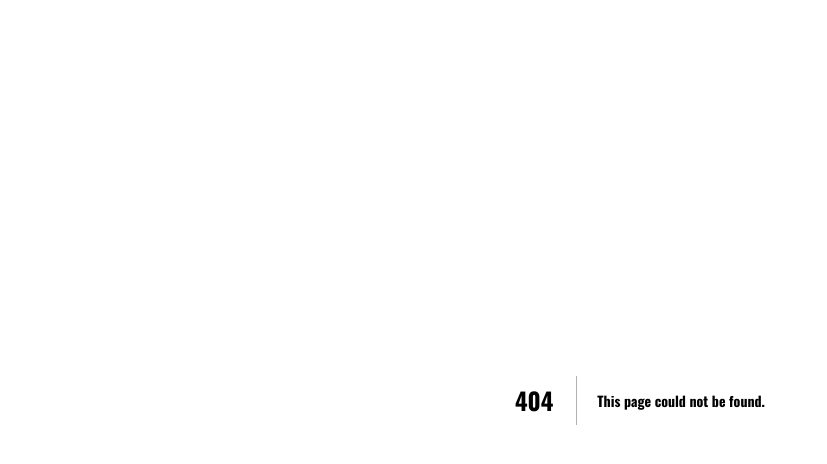
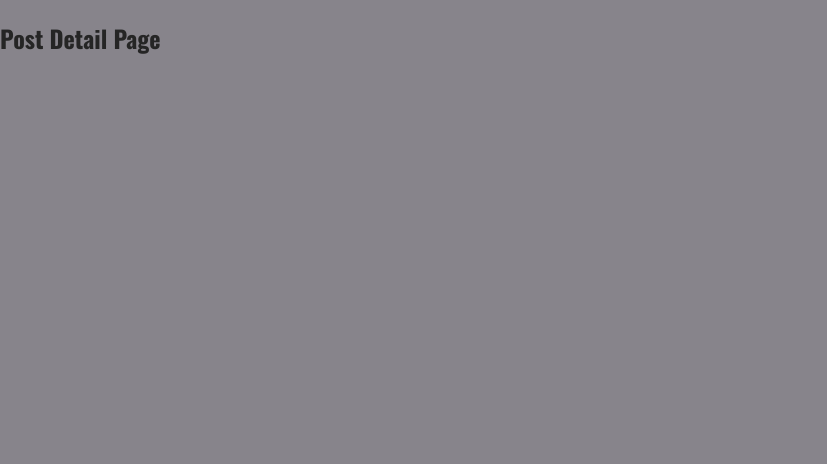
Before and after one commit to Koigor97/nextjs, a Next.js app in the folder nextjs-blog-proj/: page /posts/1 in a window 1280 px wide. Before the commit this address had no page. Shown: the top 464 px of the page, without its empty margins (0-827 px from the left). Built offline with nearby package versions, Linux system fonts and the light colour scheme.

Commit message:
create dynamic PostDetailPage component

```diff
--- /dev/null
+++ b/nextjs-blog-proj/pages/posts/[slug].jsx
@@ -0,0 +1,9 @@
+function PostDetailPage() {
+  return (
+    <div>
+      <h2>Post Detail Page</h2>
+    </div>
+  );
+}
+
+export default PostDetailPage;
```
